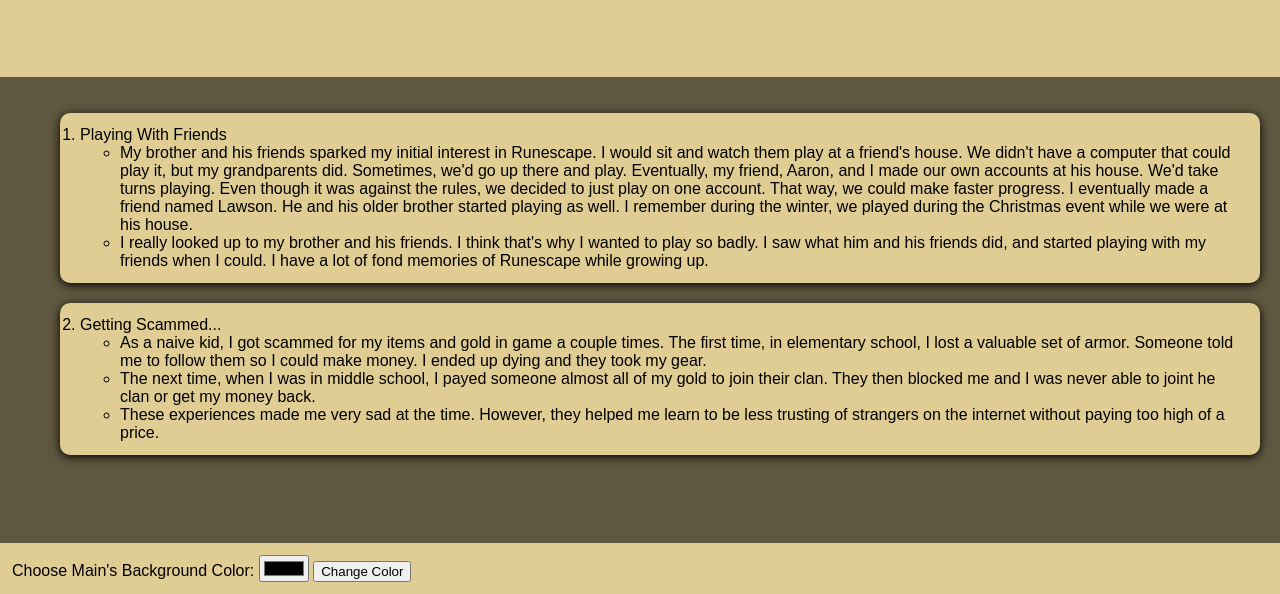
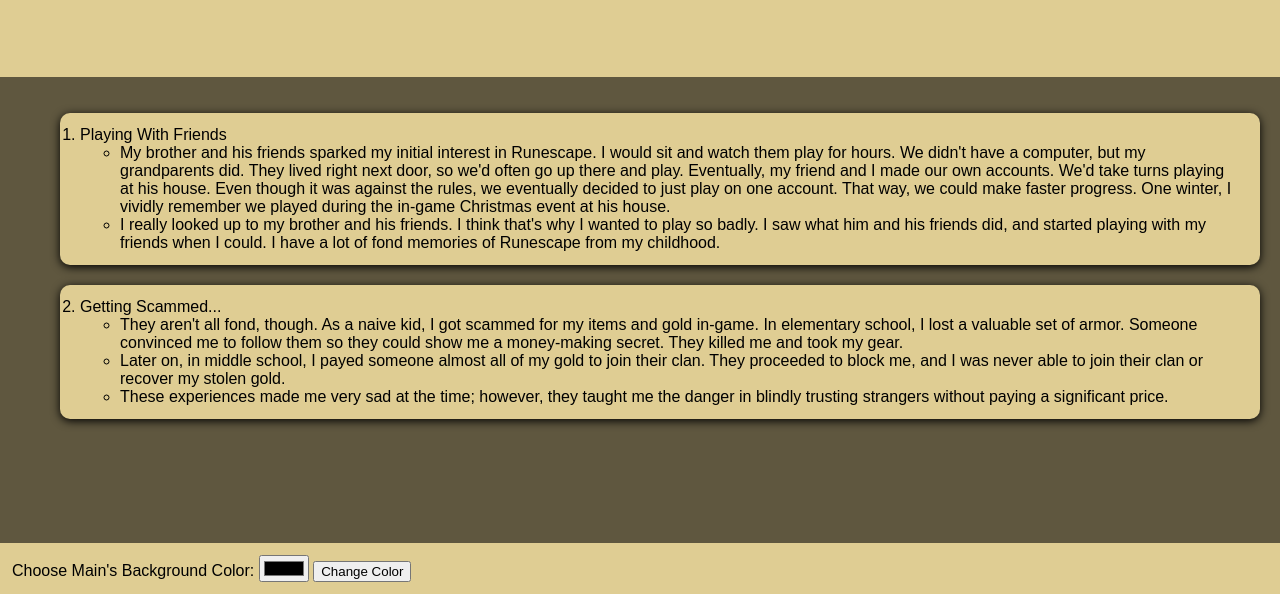
Before and after one commit to JavaRizzle/WebDevFinalJadeJohnson, a plain HTML site: page experiences.html in a window 1280 px wide. Shown: the part 206-800 px from the top of the page. Drawn offline with Linux system fonts and the light colour scheme.

Commit message:
Add files via upload

```diff
--- a/experiences.html
+++ b/experiences.html
@@ -26,15 +26,15 @@
                     <li> Playing With Friends
                         <ul>
                             <li>
-                                My brother and his friends sparked my initial interest in Runescape. I would sit and watch them play at a friend's house.
-                                We didn't have a computer that could play it, but my grandparents did. Sometimes, we'd go up there and play.
-                                Eventually, my friend, Aaron, and I made our own accounts at his house. We'd take turns playing.
-                                Even though it was against the rules, we decided to just play on one account. That way, we could make faster progress.
-                                I eventually made a friend named Lawson. He and his older brother started playing as well. I remember during the winter, we played during the Christmas event while we were at his house.
+                                My brother and his friends sparked my initial interest in Runescape. I would sit and watch them play for hours.
+                                We didn't have a computer, but my grandparents did. They lived right next door, so we'd often go up there and play.
+                                Eventually, my friend and I made our own accounts. We'd take turns playing at his house.
+                                Even though it was against the rules, we eventually decided to just play on one account. That way, we could make faster progress.
+                                One winter, I vividly remember we played during the in-game Christmas event at his house.
                             </li>
                             <li>
                                 I really looked up to my brother and his friends. I think that's why I wanted to play so badly. I saw what him and his friends did,
-                                and started playing with my friends when I could. I have a lot of fond memories of Runescape while growing up.
+                                and started playing with my friends when I could. I have a lot of fond memories of Runescape from my childhood.
                             </li>
                         </ul>
                     </li>
@@ -43,17 +43,17 @@
                     <li> Getting Scammed...
                         <ul>
                             <li>
-                                As a naive kid, I got scammed for my items and gold in game a couple times.
-                                The first time, in elementary school, I lost a valuable set of armor. Someone told me to follow them so I could make money.
-                                I ended up dying and they took my gear.
+                                They aren't all fond, though. As a naive kid, I got scammed for my items and gold in-game.
+                                In elementary school, I lost a valuable set of armor. Someone convinced me to follow them so they could show me a money-making secret.
+                                They killed me and took my gear.
                             </li>
                             <li>
-                                The next time, when I was in middle school, I payed someone almost all of my gold to join their clan.
-                                They then blocked me and I was never able to joint he clan or get my money back.
+                                Later on, in middle school, I payed someone almost all of my gold to join their clan.
+                                They proceeded to block me, and I was never able to join their clan or recover my stolen gold.
                             </li>
                             <li>
-                                These experiences made me very sad at the time. However, they helped me learn to be less trusting of strangers on the internet without
-                                paying too high of a price.
+                                These experiences made me very sad at the time; however, they taught me the danger in blindly trusting strangers without
+                                paying a significant price.
                             </li>
                         </ul>
                     </li>
```
Also changed, not shown: about.html (+6 -6 lines), gallery.html (+1 -1 lines), my-char.html (+7 -5 lines).
